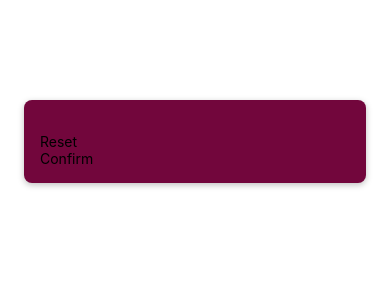
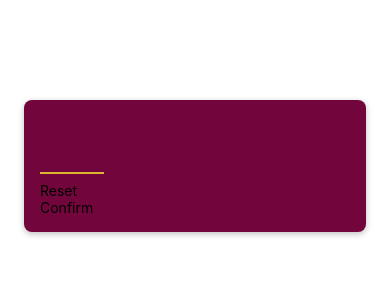
Before and after one commit to abdo-kotb/reactnative-game, a React Native app: screen / in a window 390 px wide. Shown: the top 300 px of the page. Built offline with nearby package versions, Linux system fonts and the light colour scheme.

Commit message:
style: number input

```diff
--- a/screens/StartGame.screen.tsx
+++ b/screens/StartGame.screen.tsx
@@ -5,7 +5,7 @@
 const StartGameScreen = () => {
   return (
     <View style={styles.inputContainer}>
-      <TextInput />
+      <TextInput style={styles.numberInput} maxLength={2} />
       <PrimaryButton>Reset</PrimaryButton>
       <PrimaryButton>Confirm</PrimaryButton>
     </View>
@@ -34,4 +34,15 @@
     shadowOpacity: 0.25,
     //////
   },
+  numberInput: {
+    height: 50,
+    width: 64,
+    fontSize: 32,
+    borderBottomColor: '#ddb52f',
+    borderBottomWidth: 2,
+    color: '#ddb52f',
+    marginVertical: 8,
+    fontWeight: 'bold',
+    textAlign: 'center',
+  },
 })
```
